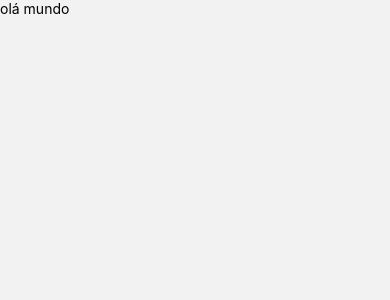
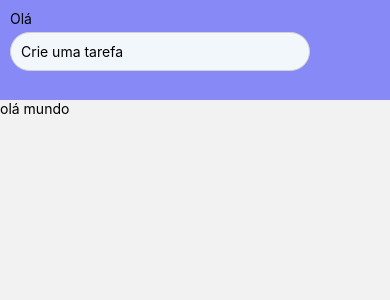
Before and after one commit to leviutima/list-native, a React Native app: screen /Home in a window 390 px wide. Shown: the top 300 px of the page. Built offline with nearby package versions, Linux system fonts and the light colour scheme.

Commit message:
feat: create home page and context for user

```diff
--- a/App.tsx
+++ b/App.tsx
@@ -4,21 +4,29 @@ import Login from "./src/pages/login";
 import { createNativeStackNavigator } from "@react-navigation/native-stack";
 import { NavigationContainer } from "@react-navigation/native";
 import Home from "./src/pages/home";
+import { UserProvider } from "./src/context/user-context";
 
 export default function App() {
-
-  const Stack = createNativeStackNavigator()
+  const Stack = createNativeStackNavigator();
 
   return (
-    <NavigationContainer>
-      <Stack.Navigator>
-          <Stack.Screen name="login" component={Login} options={{ headerShown: false }}/>
-          <Stack.Screen name="Home" component={Home} options={{ headerShown: false }}/>
-      </Stack.Navigator>
-    </NavigationContainer>
-
+    <UserProvider>
+      <NavigationContainer>
+        <Stack.Navigator>
+          <Stack.Screen
+            name="login"
+            component={Login}
+            options={{ headerShown: false }}
+          />
+          <Stack.Screen
+            name="Home"
+            component={Home}
+            options={{ headerShown: false }}
+          />
+        </Stack.Navigator>
+      </NavigationContainer>
+    </UserProvider>
   );
 }
 
-const styles = StyleSheet.create({
-});
+const styles = StyleSheet.create({});
--- /dev/null
+++ b/src/components/header/header.tsx
@@ -0,0 +1,15 @@
+import { Text, View } from "react-native";
+import { style } from "./style";
+import Input from "../input/input";
+import { useUser } from "../../context/user-context";
+
+export function Header() {
+    const {email} = useUser()
+
+    return(
+        <View style={style.mainContainer}>
+            <Text>Olá {email}</Text>
+            <Input value="" onChangeText={() => {}} placeholder="Crie uma tarefa"/>
+        </View>
+    )
+}
--- /dev/null
+++ b/src/components/header/style.ts
@@ -0,0 +1,12 @@
+import { StyleSheet } from "react-native";
+
+export const style = StyleSheet.create({
+    mainContainer: {
+        display: 'flex',
+        flexDirection: 'column',
+        gap: 5,
+        padding: 10,
+        backgroundColor: '#878AF6',
+        height: 100
+    }
+})
--- /dev/null
+++ b/src/context/user-context.tsx
@@ -0,0 +1,26 @@
+import { createContext, useContext, useState, ReactNode } from "react";
+
+interface UserContextType {
+  email: string;
+  setEmail: (email: string) => void;
+}
+
+const UserContext = createContext<UserContextType | undefined>(undefined);
+
+export function UserProvider({ children }: { children: ReactNode }) {
+  const [email, setEmail] = useState("");
+
+  return (
+    <UserContext.Provider value={{ email, setEmail }}>
+      {children}
+    </UserContext.Provider>
+  );
+}
+
+export function useUser() {
+  const context = useContext(UserContext);
+  if (!context) {
+    throw new Error("useUser must be used within a UserProvider");
+  }
+  return context;
+}
--- a/src/pages/home/index.tsx
+++ b/src/pages/home/index.tsx
@@ -1,10 +1,15 @@
-import React from 'react';
-import { View, Text } from 'react-native';
+import React from "react";
+import { View, Text } from "react-native";
+import { Header } from "../../components/header/header";
+import { SafeAreaView } from "react-native-safe-area-context";
 
 export default function Home() {
   return (
-    <View>
-      <Text>olá mundo</Text>
-    </View>
+    <SafeAreaView >
+      <View>
+        <Header />
+        <Text>olá mundo</Text>
+      </View>
+    </SafeAreaView>
   );
 }
--- a/src/pages/login/index.tsx
+++ b/src/pages/login/index.tsx
@@ -10,6 +10,7 @@ import ButtonSis from "../../components/button/button";
 import { useState } from "react";
 import { useNavigation } from "@react-navigation/native";
 import { NativeStackNavigationProp } from "@react-navigation/native-stack";
+import { useUser } from "../../context/user-context";
 
 type RootStackParamList = {
   Login: undefined;
@@ -22,6 +23,7 @@ export default function Login() {
   const [password, setPassword] = useState("");
   const [error, setError] = useState("");
   const navigation = useNavigation<NativeStackNavigationProp<RootStackParamList>>()
+  const { setEmail: setEmailContext } = useUser();
 
   function handleLogin() {
     if (!email.trim() || !password.trim()) {
@@ -30,6 +32,7 @@ export default function Login() {
     }
     setError("")
     console.log("Entrou no sistema:", email, password);
+    setEmailContext(email);
     navigation.navigate("Home")
   }
 
@@ -53,11 +56,15 @@ export default function Login() {
 
         <View>
           <Text style={style.titleInput}>Senha:</Text>
-          <Input
+          <View>
+            <Input
             placeholder="Digite sua senha"
             value={password}
             onChangeText={setPassword}
-          />
+            />
+            <Text style={style.forgotPasswordText}>Esqueceu a senha? Clique AQUI para recuperar</Text>
+          </View>
+
         </View>
         {error ? (
           <Text style={{ color: "red", marginTop: 10 }}>{error}</Text>
--- a/src/pages/login/styles.ts
+++ b/src/pages/login/styles.ts
@@ -35,4 +35,10 @@ export const style = StyleSheet.create({
     color: "#808080",
   },
 
+
+  forgotPasswordText: {
+    fontSize: 10,
+    color: '#808080'
+  }
+
 });
```
